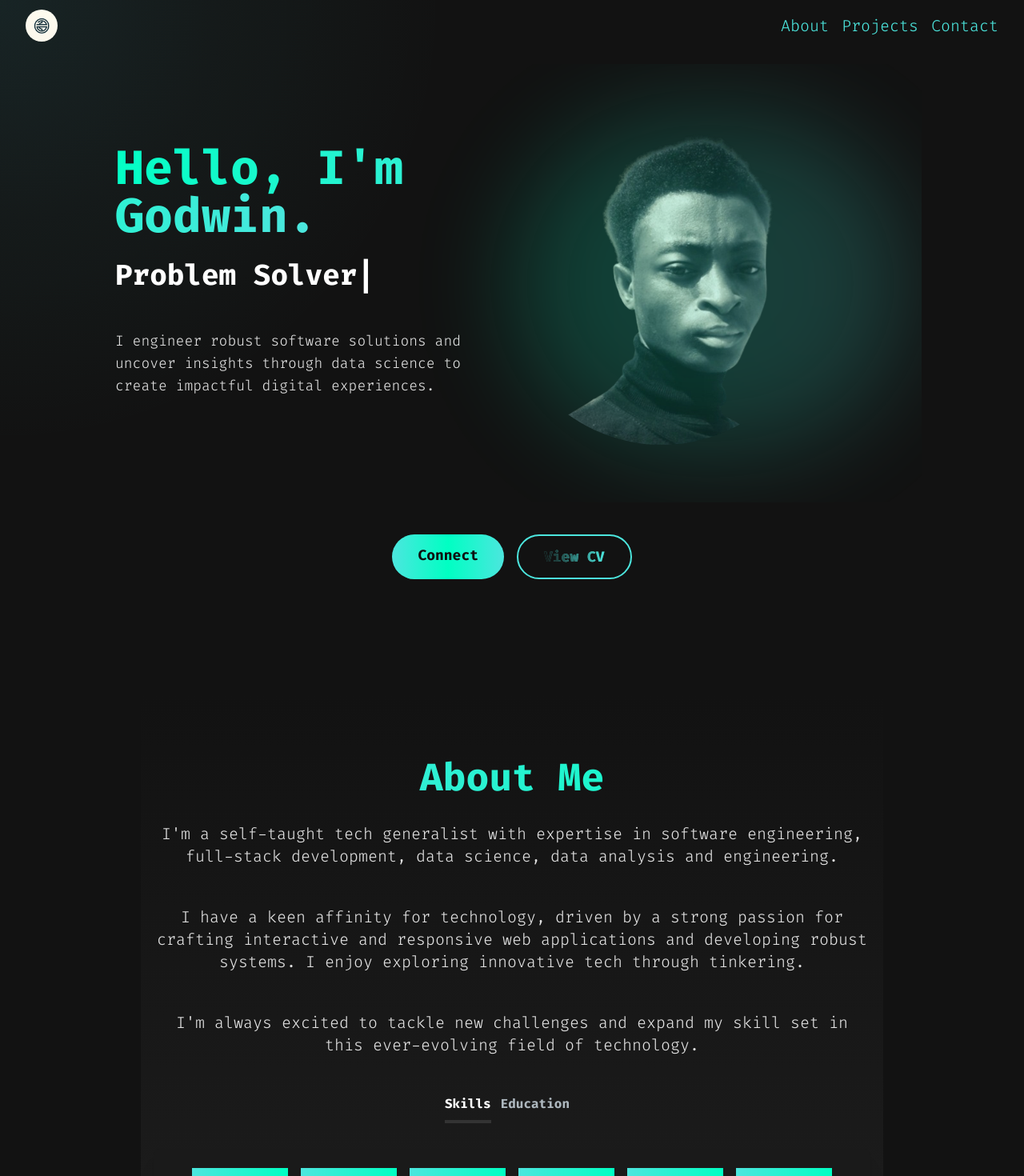
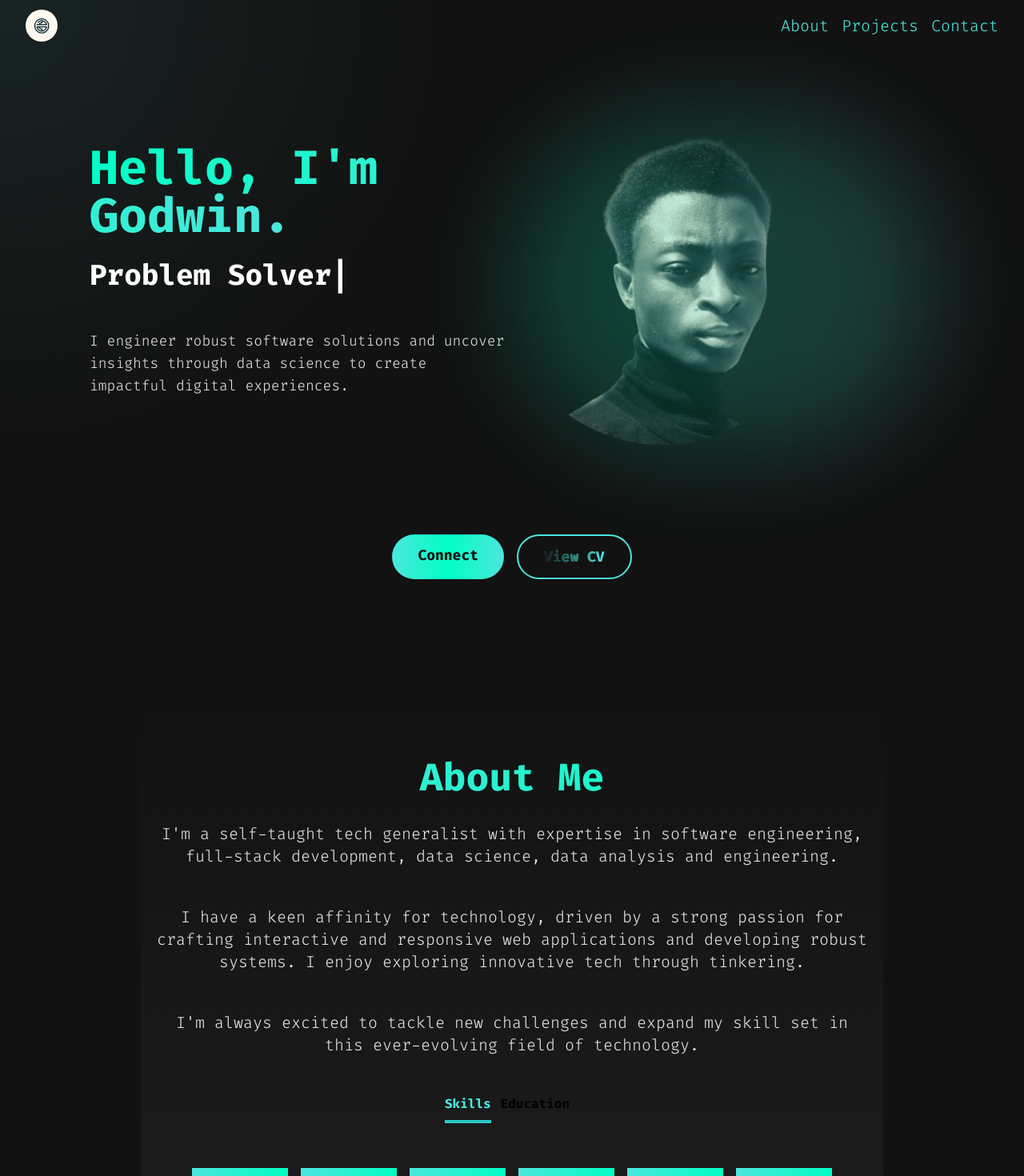
Before and after one commit to sage9705/portfolio, a Next.js app: page / in a window 1280 px wide. Shown: the top 1470 px of the page at 80% size. Built offline with nearby package versions, Linux system fonts and the light colour scheme.

Commit message:
minor ui updates

```diff
--- a/src/app/components/aboutsection.jsx
+++ b/src/app/components/aboutsection.jsx
@@ -73,7 +73,7 @@ const AboutSection = () => {
         {content.map((item, index) => (
           <motion.li
             key={index}
-            className={tab === 'skills' ? "bg-gradient-to-r from-[#4ce6de] to-[#00ffc3] text-[#121212] min-w-[120px] and max-w-[200px] p-3" : "text-[#e0e0e0]"}
+            className={tab === 'skills' ? "bg-gradient-to-r from-[#4ce6de] to-[#00ffc3] text-[#121212] min-w-[120px] and max-w-[200px] p-3" : "text-[#4ce6de]"}
             initial={{ opacity: 0, scale: 0.8 }}
             animate={{ opacity: 1, scale: 1 }}
             transition={{ duration: 0.3, delay: index * 0.1 }}
@@ -86,7 +86,7 @@ const AboutSection = () => {
   };
 
   return (
-    <section className="text-[#e0e0e0] py-20 bg-gradient-to-b from-[#121212] to-[#1f1f1f]" id="about">
+    <section className="text-[#e0e0e0] py-20 bg-gradient-to-b from-[#121212] to-[#1f1f1f] mb-[-100px]" id="about">
       <div className="container mx-auto px-4">
         <motion.div
           className="max-w-4xl mx-auto"
@@ -124,7 +124,7 @@ const AboutSection = () => {
               animate={{ opacity: 1, y: 0 }}
               exit={{ opacity: 0, y: -20 }}
               transition={{ duration: 0.5 }}
-              className="bg-[#1a1a1a] p-6 rounded-lg shadow-xl"
+              className="p-6"
             >
               {renderContent(TAB_DATA.find((t) => t.id === tab).content)}
             </motion.div>
--- a/src/app/components/herosection.jsx
+++ b/src/app/components/herosection.jsx
@@ -24,7 +24,7 @@ const HeroSection = () => {
   }, [mousePosition, imageControls]);
 
   return (
-    <section className="flex items-center justify-center relative overflow-hidden py-16">
+    <section className="flex items-center justify-center relative py-16">
       <div className="mx-auto px-4">
         <div className="flex flex-col lg:flex-row items-center justify-between">
           <motion.div
--- a/src/app/components/tabbutton.jsx
+++ b/src/app/components/tabbutton.jsx
@@ -7,17 +7,17 @@ const variants = {
 };
 
 const TabButton = ({ active, selectTab, children }) => {
-  const buttonClasses = active ? "text-white" : "text-[#ADB7BE]";
+  const buttonClasses = active ? "text-[#4ce6de]" : "text-black";
 
   return (
     <button onClick={selectTab}>
-      <p className={`mr-3 font-semibold hover:text-white ${buttonClasses}`}>
+      <p className={`mr-3 font-semibold hover:text-[#2e8a85] ${buttonClasses}`}>
         {children}
       </p>
       <motion.div
         animate={active ? "active" : "default"}
         variants={variants}
-        className="h-1 bg-[#333333] mt-2 mr-3"
+        className="h-1 bg-[#2cc9c9] mt-2 mr-3"
       ></motion.div>
     </button>
   );
--- a/src/app/layout.tsx
+++ b/src/app/layout.tsx
@@ -20,7 +20,7 @@ const lato = Lato({ subsets: ["latin"], weight: ["400", "700"] });
 const firaCode = Fira_Code({ subsets: ["latin"], weight: ["300", "700"] });
 
 export const metadata: Metadata = {
-  title: "Godwin",
+  title: "Godwin Kumahor",
   description: "Godwin Kumahor's portfolio",
 };
 
--- a/src/app/page.tsx
+++ b/src/app/page.tsx
@@ -8,12 +8,12 @@ import CTA from "./components/cta";
 
 export default function Home() {
   return (
-    <div className="bg-[#121212] min-h-screen text-white">
+    <div className="bg-[#121212] min-h-screen">
       <header className="fixed w-full z-50 bg-[#092537]">
         <Navbar />
       </header>
       <main className="flex flex-col items-center justify-center px-4 pt-20 pb-10 sm:px-8 md:px-16 lg:px-24 space-y-16 md:space-y-24">
-        <section className="w-full max-w-5xl">
+        <section className="w-full max-w-6xl">
           <HeroSection />
           <CTA />
         </section>
```
